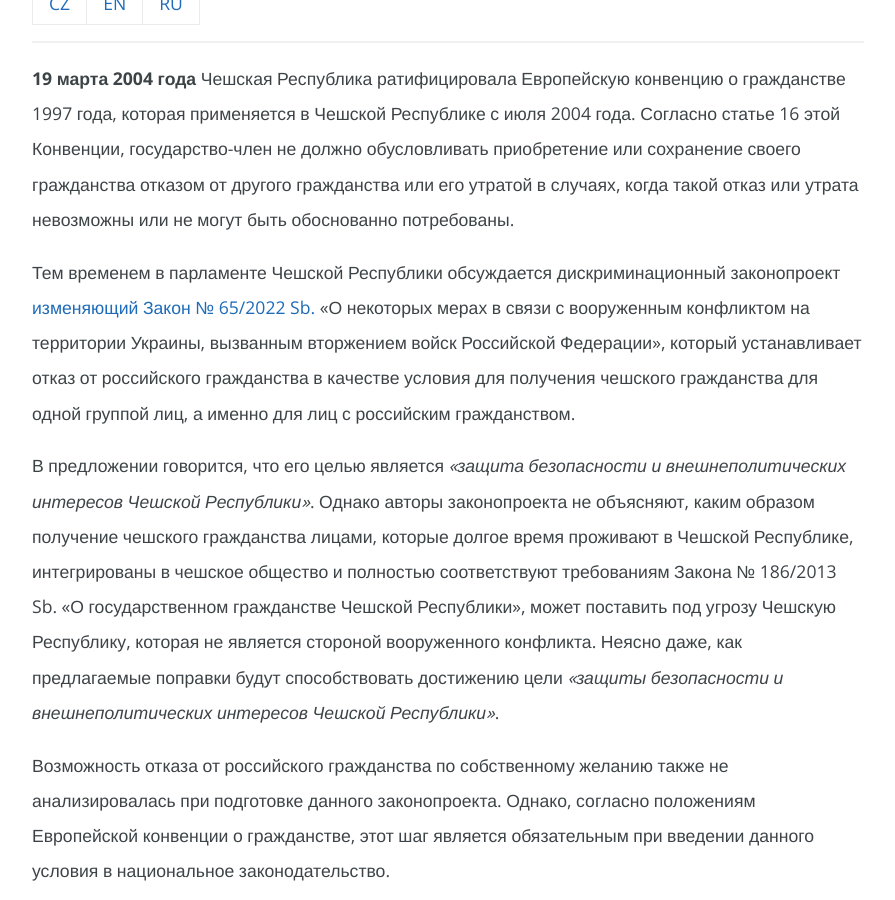
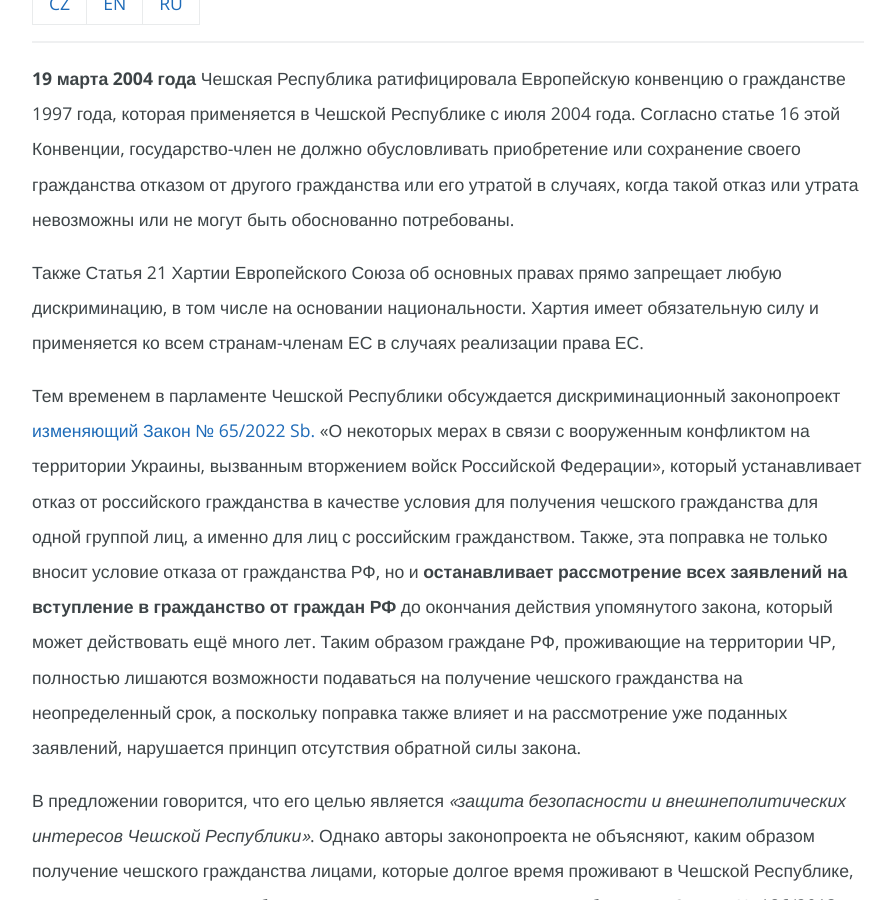
Before and after one commit to thewulf7/jsmelide, a Jekyll site: the page built from index_ru.md, in a window 1280 px wide and 900 px high, scrolled down 809 px. Shown: the whole window, without its empty margins (192-1087 px from the left). Built offline with Jekyll 4.4.1, drawn with Linux system fonts in a browser that asks for light colours; comment, search, counter and statistics services are not loaded; our own code applies the rules of GitHub Pages for plain Markdown files; some of the changed text lies outside the part shown.

Commit message:
Update index_ru.md

```diff
--- a/index_ru.md
+++ b/index_ru.md
@@ -10,7 +10,9 @@ layout: default
 
 **19 марта 2004 года** Чешская Республика ратифицировала Европейскую конвенцию о гражданстве 1997 года, которая применяется в Чешской Республике с июля 2004 года. Согласно статье 16 этой Конвенции, государство-член не должно обусловливать приобретение или сохранение своего гражданства отказом от другого гражданства или его утратой в случаях, когда такой отказ или утрата невозможны или не могут быть обоснованно потребованы.
 
-Тем временем в парламенте Чешской Республики обсуждается дискриминационный законопроект [изменяющий Закон № 65/2022 Sb.](https://www.psp.cz/sqw/historie.sqw?o=9&t=727) «О некоторых мерах в связи с вооруженным конфликтом на территории Украины, вызванным вторжением войск Российской Федерации», который устанавливает отказ от российского гражданства в качестве условия для получения чешского гражданства для одной группой лиц, а именно для лиц с российским гражданством.
+Также Статья 21 Хартии Европейского Союза об основных правах прямо запрещает любую дискриминацию, в том числе на основании национальности. Хартия имеет обязательную силу и применяется ко всем странам-членам ЕС в случаях реализации права ЕС.
+
+Тем временем в парламенте Чешской Республики обсуждается дискриминационный законопроект [изменяющий Закон № 65/2022 Sb.](https://www.psp.cz/sqw/historie.sqw?o=9&t=727) «О некоторых мерах в связи с вооруженным конфликтом на территории Украины, вызванным вторжением войск Российской Федерации», который устанавливает отказ от российского гражданства в качестве условия для получения чешского гражданства для одной группой лиц, а именно для лиц с российским гражданством. Также, эта поправка не только вносит условие отказа от гражданства РФ, но и **останавливает рассмотрение всех заявлений на вступление в гражданство от граждан РФ** до окончания действия упомянутого закона, который может действовать ещё много лет. Таким образом граждане РФ, проживающие на территории ЧР, полностью лишаются возможности подаваться на получение чешского гражданства на неопределенный срок, а поскольку поправка также влияет и на рассмотрение уже поданных заявлений, нарушается принцип отсутствия обратной силы закона.
 
 В предложении говорится, что его целью является _«защита безопасности и внешнеполитических интересов Чешской Республики»_. Однако авторы законопроекта не объясняют, каким образом получение чешского гражданства лицами, которые долгое время проживают в Чешской Республике, интегрированы в чешское общество и полностью соответствуют требованиям Закона № 186/2013 Sb. «О государственном гражданстве Чешской Республики», может поставить под угрозу Чешскую Республику, которая не является стороной вооруженного конфликта. Неясно даже, как предлагаемые поправки будут способствовать достижению цели _«защиты безопасности и внешнеполитических интересов Чешской Республики»_.
 
@@ -72,4 +74,4 @@ layout: default
 
 ## Заключение
 
-На основании вышеизложенного мы просим вас оказать содействие в том, чтобы поправка, вводящая обязательство отказаться от российского гражданства в качестве условия для получения чешского гражданства, не была принята. Эта поправка несправедливо усложнит жизнь людей, которые **выбрали Чехию своим домом**, полностью интегрировались, говорят по-чешски, платят налоги, соблюдают законы и любят эту страну.
+На основании вышеизложенного мы просим вас оказать содействие в том, чтобы поправка, вводящая обязательство отказаться от российского гражданства в качестве условия для получения чешского гражданства и приостанавливающая рассотрение поданных заявлений на гражданство, не была принята. Эта поправка несправедливо усложнит жизнь людей, которые **выбрали Чехию своим домом**, полностью интегрировались, говорят по-чешски, платят налоги, соблюдают законы и любят эту страну.
```
